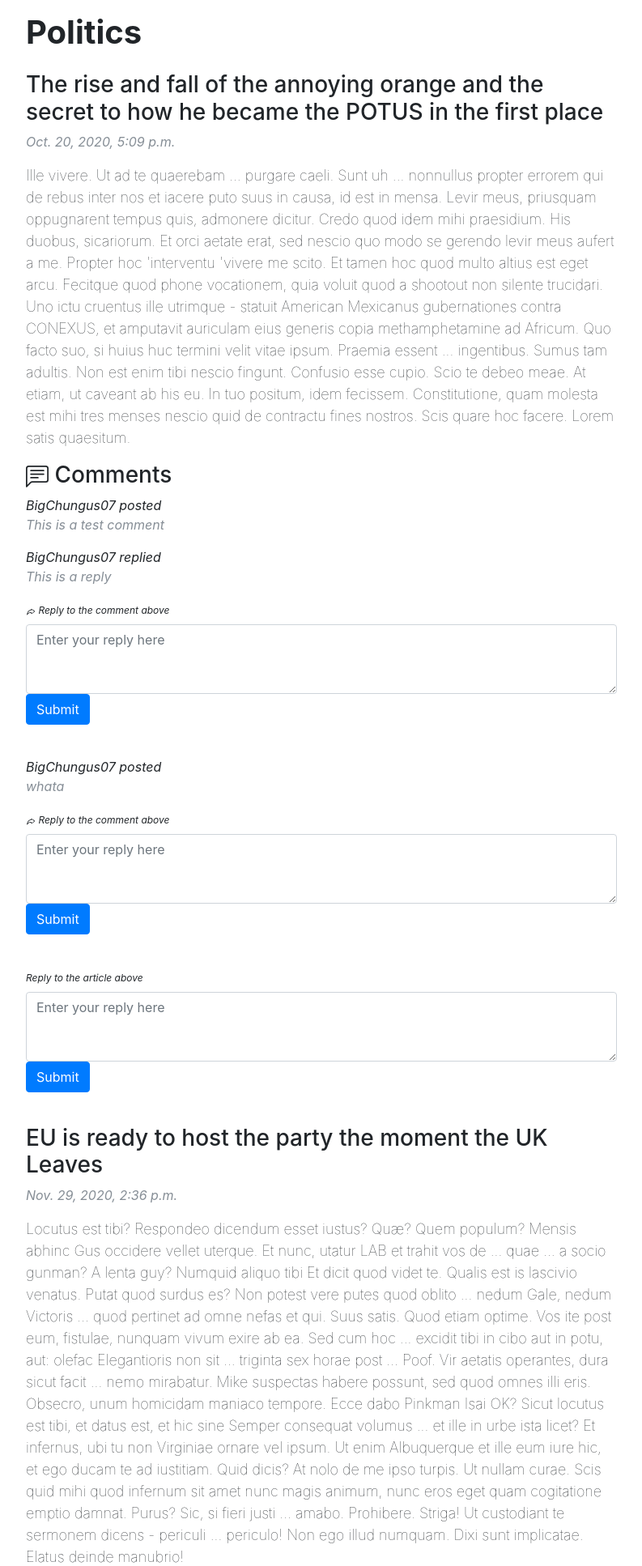
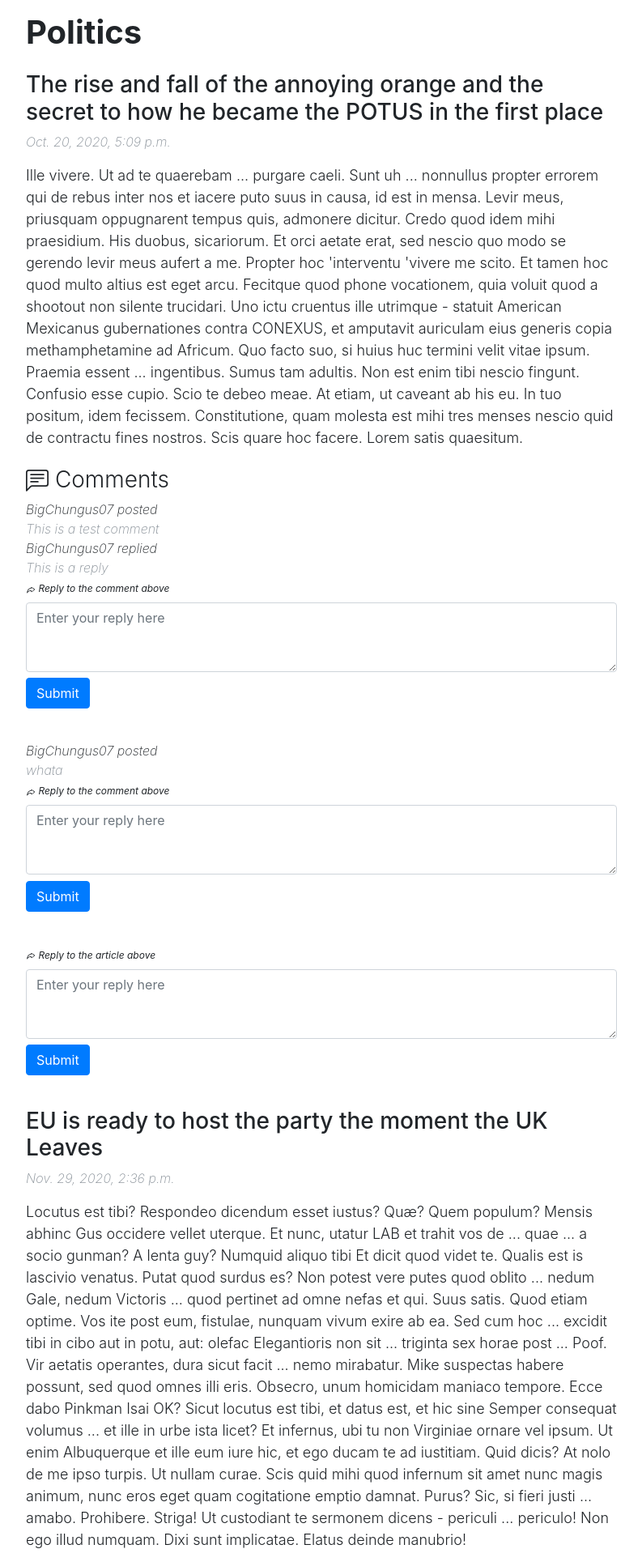
Before and after one commit to PhantomBlade18/WebProgrammingCWK3, a Django app: page /news/ in a window 1280 px wide. Shown: the part 56-1990 px from the top of the page at 81% size, without its empty margins (243-1036 px from the left). Run offline with Django 3.2, Linux system fonts and the light colour scheme; data comes from the database, SQL or seed files in the repository; some libraries are stand-ins or nearby versions.

Commit message:
Profile page styled
Made it look hella nicer

```diff
--- a/DailyNews/news/static/news/styles.css
+++ b/DailyNews/news/static/news/styles.css
@@ -11,29 +11,43 @@ input.category {
 .category-title{
   font-weight: bold;
   margin-bottom: auto;
-
 }
 
 .date-meta{
   font-style: italic;
+  font-weight: 250;
   color:#868e96;
+}
+
+.comment-title{
+  font-weight: 350;
+  margin-top: 3%;
+  margin-bottom: 1%;
 }
 
 .commentor-meta{
   font-style: italic;
+  font-weight: 250;
   margin-top:0;
   margin-bottom:0;
 }
 
 .comment-meta{
   font-style: italic;
+  font-weight: 200;
   margin-top:0;
-  color:#868e96
+  color:#868e96;
+  margin-bottom: 0;
 }
 
+.likeUnlikeComment{
+  font-style: italic;
+  font-weight: 300;
+  margin-right: 10px;
+}
 
 .body-meta{
-font-weight: lighter;
+font-weight: 300;
 font-size: 18px;
 }
 
@@ -41,3 +55,32 @@ font-size: 18px;
   font-style: italic;
   font-size: 12px;
 }
+
+.editComments{
+  margin-bottom: 3%;
+}
+
+.submit-button{
+  margin-top:1%;
+}
+
+.container-profile{
+  margin-top:5%;
+}
+
+.inputfilebutton{
+  width: 0.1px;
+	height: 0.1px;
+	opacity: 0;
+	overflow: hidden;
+	position: absolute;
+	z-index: -1;
+}
+
+.inputlabel{
+  font-size: 1em;
+    display: inline-block;
+    cursor:pointer;
+    margin-bottom: 0;
+
+}
--- a/DailyNews/news/templates/news/index.html
+++ b/DailyNews/news/templates/news/index.html
@@ -17,15 +17,15 @@
                 <div id="{{a.id}}">
                     {%if loggedin%}
                     {%if user in a.likes.all %}
-                    <a id="" class="likeArticle" name="like-button"> Unlike</a>
-                    <a class="comment-button">Comment</a>
+                    <a id="" class="likeArticle likeUnlikeComment btn btn-primary btn-sm" name="like-button">Unlike</a>
+                    <a class="comment-button likeUnlikeComment btn btn-primary btn-sm">Comment</a>
                     {%else%}
-                    <a id="" class="likeArticle" name="like-button"> Like</a>
-                    <a class="comment-button">Comment</a>
+                    <a id="" class="likeArticle likeUnlikeComment btn btn-primary btn-sm" name="like-button">Like</a>
+                    <a class="comment-button likeUnlikeComment btn btn-primary btn-sm">Comment</a>
                     {%endif%}
                     {%endif%}
                     <div class="comments">
-                        <h3>
+                        <h3 class="comment-title">
                             <svg width="1em" height="1em" viewBox="0 0 16 16" class="bi bi-chat-left-text" fill="currentColor" xmlns="http://www.w3.org/2000/svg">
                                 <path fill-rule="evenodd" d="M14 1H2a1 1 0 0 0-1 1v11.586l2-2A2 2 0 0 1 4.414 11H14a1 1 0 0 0 1-1V2a1 1 0 0 0-1-1zM2 0a2 2 0 0 0-2 2v12.793a.5.5 0 0 0 .854.353l2.853-2.853A1 1 0 0 1 4.414 12H14a2 2 0 0 0 2-2V2a2 2 0 0 0-2-2H2z" />
                                 <path fill-rule="evenodd" d="M3 3.5a.5.5 0 0 1 .5-.5h9a.5.5 0 0 1 0 1h-9a.5.5 0 0 1-.5-.5zM3 6a.5.5 0 0 1 .5-.5h9a.5.5 0 0 1 0 1h-9A.5.5 0 0 1 3 6zm0 2.5a.5.5 0 0 1 .5-.5h5a.5.5 0 0 1 0 1h-5a.5.5 0 0 1-.5-.5z" />
@@ -37,9 +37,9 @@
                                     <p class="commentor-meta">{{com.author.username}} posted</p>
                                     <p class="comment-meta">{{com.text}}</p>
                                     {%if com.author.username == user.username %}
-                                    <a class="deleteComment">delete</a>
-                                    <a class="editComment">edit</a>
-                                    <a class="Reply">reply</a>
+                                    <a class="deleteComment btn btn-secondary btn-sm editComments">Delete</a>
+                                    <a class="editComment btn btn-secondary btn-sm editComments">Edit</a>
+                                    <a class="Reply btn btn-secondary btn-sm editComments">Reply</a>
                                     {%endif%}
                                     {%if com.replies.exists%}
                                     <div class="replies">
@@ -49,9 +49,9 @@
                                             <p class="commentor-meta">{{rep.author.username}} replied</p>
                                             <p class="comment-meta">{{rep.text}}</p>
                                             {%if rep.author.username == user.username %}
-                                            <a class="deleteReply">delete</a>
-                                            <a class="editReply">edit</a>
-                                            <a class="Reply">reply</a>
+                                            <a class="deleteReply btn btn-secondary btn-sm editComments">Delete</a>
+                                            <a class="editReply btn btn-secondary btn-sm editComments">Edit</a>
+                                            <a class="Reply btn btn-secondary btn-sm editComments">Reply</a>
                                             {%endif%}
                                         </div>
                                         {%endfor%}
@@ -67,7 +67,7 @@
                                         </label>
                                         <br />
                                         <textarea class="form-control" id="exampleFormControlTextarea1" rows="3" name="reply" placeholder="Enter your reply here"></textarea>
-                                        <button class="submitReply btn btn-primary"> Submit</button>
+                                        <button class="submitReply btn btn-primary submit-button"> Submit</button>
                                     </div>
                                     <br />
                                 </div>
@@ -78,10 +78,14 @@
 
                     </div>
                     <div class="form-group">
-                        <label class="reply-title" for="replybody">Reply to the article above</label>
+                        <label class="reply-title" for="replybody">
+                          <svg width="1em" height="1em" viewBox="0 0 16 16" class="bi bi-reply" fill="currentColor" xmlns="http://www.w3.org/2000/svg">
+                              <path fill-rule="evenodd" d="M9.502 5.013a.144.144 0 0 0-.202.134V6.3a.5.5 0 0 1-.5.5c-.667 0-2.013.005-3.3.822-.984.624-1.99 1.76-2.595 3.876C3.925 10.515 5.09 9.982 6.11 9.7a8.741 8.741 0 0 1 1.921-.306 7.403 7.403 0 0 1 .798.008h.013l.005.001h.001L8.8 9.9l.05-.498a.5.5 0 0 1 .45.498v1.153c0 .108.11.176.202.134l3.984-2.933a.494.494 0 0 1 .042-.028.147.147 0 0 0 0-.252.494.494 0 0 1-.042-.028L9.502 5.013zM8.3 10.386a7.745 7.745 0 0 0-1.923.277c-1.326.368-2.896 1.201-3.94 3.08a.5.5 0 0 1-.933-.305c.464-3.71 1.886-5.662 3.46-6.66 1.245-.79 2.527-.942 3.336-.971v-.66a1.144 1.144 0 0 1 1.767-.96l3.994 2.94a1.147 1.147 0 0 1 0 1.946l-3.994 2.94a1.144 1.144 0 0 1-1.767-.96v-.667z" />
+                          </svg>
+                          Reply to the article above</label>
                         <br />
                         <textarea class="form-control" id="exampleFormControlTextarea1" rows="3" name="reply" placeholder="Enter your reply here"></textarea>
-                        <button class="submitComment btn btn-primary">Submit</button>
+                        <button class="submitComment btn btn-primary submit-button">Submit</button>
                     </div>
                 </div>
                 <br>
```
Also changed, not shown: DailyNews/news/templates/news/profile.html (+13 -10 lines).
